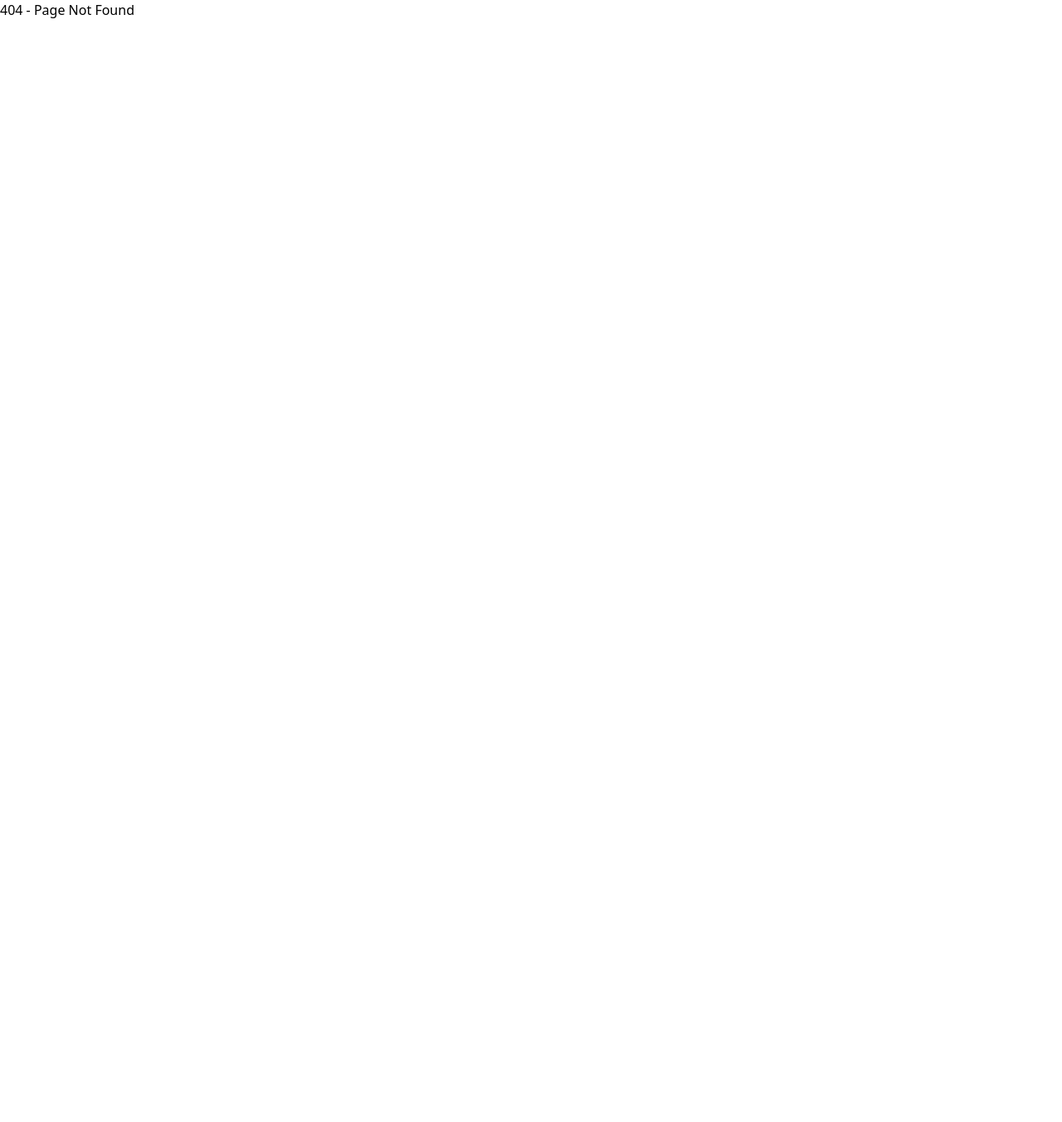
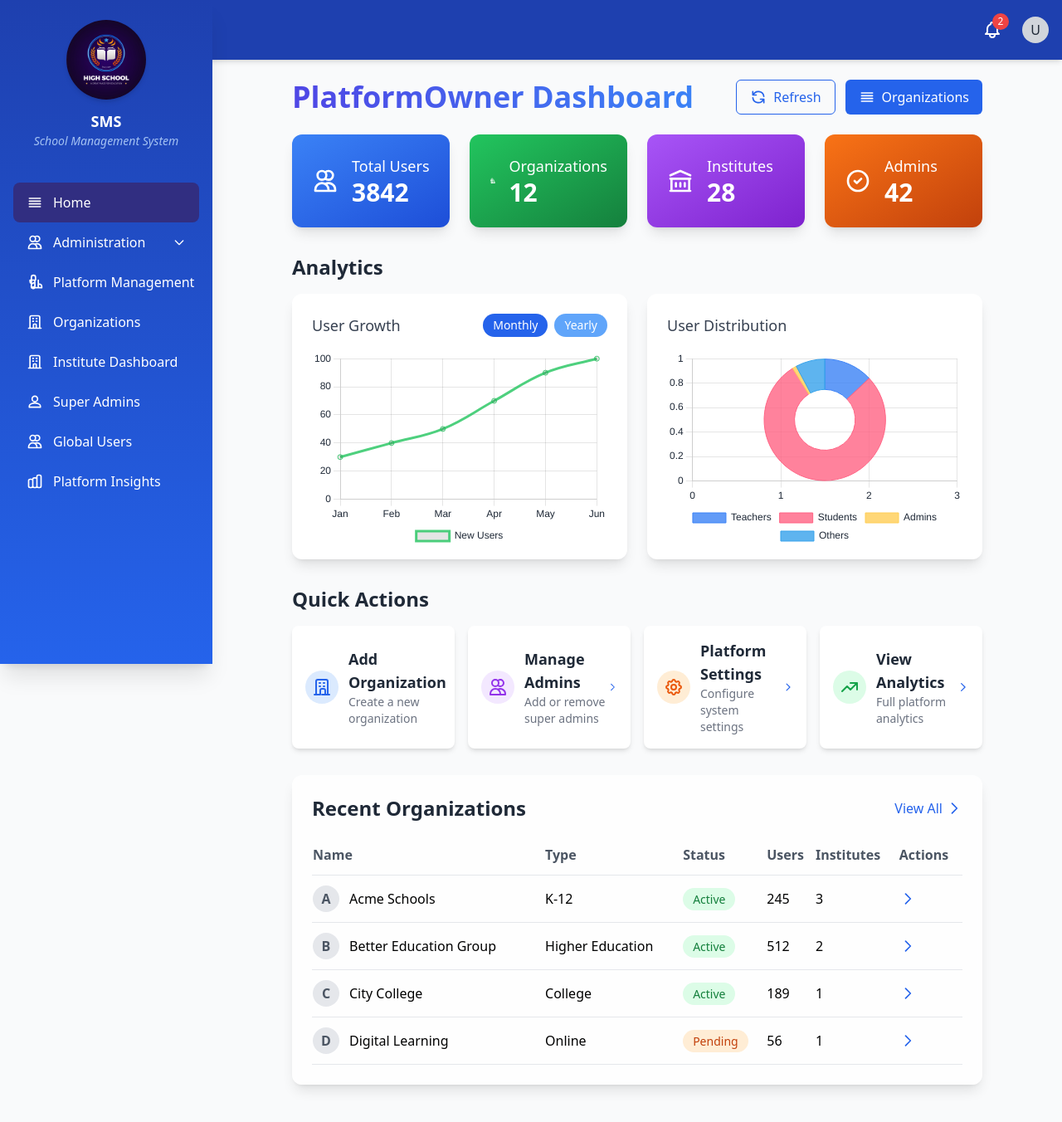
Before and after one commit to Umair-Amjad/myclass2, a React (Vite) app: page / in a window 1280 px wide. Before the commit this address had no page. Shown: the top 1352 px of the page at 83% size. Before the commit the page ends 800 px from the top, so only its background shows below. Built offline with nearby package versions, Linux system fonts and the light colour scheme.

Commit message:
integrate the dashboardheader into adminsidebar component and delete the dashboardheader

```diff
--- a/src/App.jsx
+++ b/src/App.jsx
@@ -8,12 +8,14 @@ import EditOrganization from "./pages/organization/EditOrganization";
 import ViewInstitutes from "./pages/organization/ViewInstitutes";
 import InstituteDashboard from "./pages/dashboard/InstituteDashboard";
 import AddInstitute from "./pages/organization/AddInstitute";
+import Platforminsite from "./pages/organization/Platforminsite";
 
 const App = () => {
   return (
     <Router>
       <Routes>
-        <Route path="/dashboard" element={<AdminDashboard />} />
+        {/* plateform owner */}
+        <Route path="/" element={<AdminDashboard />} />
         <Route path="/organizations" element={<OrganizationManagement />} />
         <Route path="/organizations/add" element={<OrganizationAdd />} />
         <Route path="/organizations/:id" element={<OrganizationDetails />} />
@@ -24,7 +26,11 @@ const App = () => {
           path="/organizations/:id/institutes"
           element={<ViewInstitutes />}
         />
+        <Route path="/platform-insights" element={<Platforminsite />} />
         {/* <Route path="/" element={<AdminDashboard />} /> */}
+
+        {/* organization routes */}
+
         <Route path="*" element={<div>404 - Page Not Found</div>} />
       </Routes>
     </Router>
--- a/src/components/layout/AdminSidebar.jsx
+++ b/src/components/layout/AdminSidebar.jsx
@@ -1,7 +1,7 @@
 import React, { useState } from "react";
 import { NavLink } from "react-router-dom";
 import logo from "../../assets/image.jpg";
-// Props are comes from AdminDashboard
+
 const AdminSidebar = ({ isOpen, toggleSidebar }) => {
   // State to manage submenu visibility
   const [isAdminOpen, setIsAdminOpen] = useState(false);
@@ -20,11 +20,63 @@ const AdminSidebar = ({ isOpen, toggleSidebar }) => {
 
   return (
     <>
+      {/* Header */}
+      <header className="fixed top-0 left-0 w-full bg-blue-800 text-white p-4 flex justify-between items-center shadow-md z-10">
+        {/* Hamburger Icon for Mobile */}
+        <div className="flex items-center">
+          <button
+            onClick={toggleSidebar}
+            className="md:hidden p-2 focus:outline-none"
+          >
+            <svg
+              className="w-6 h-6"
+              fill="none"
+              stroke="currentColor"
+              viewBox="0 0 24 24"
+              xmlns="http://www.w3.org/2000/svg"
+            >
+              <path
+                strokeLinecap="round"
+                strokeLinejoin="round"
+                strokeWidth="2"
+                d="M4 6h16M4 12h16M4 18h16"
+              />
+            </svg>
+          </button>
+        </div>
+
+        {/* Right Side: Notifications and User Profile */}
+        <div className="flex items-center space-x-4">
+          <button className="relative p-2">
+            <svg
+              className="w-6 h-6"
+              fill="none"
+              stroke="currentColor"
+              viewBox="0 0 24 24"
+              xmlns="http://www.w3.org/2000/svg"
+            >
+              <path
+                strokeLinecap="round"
+                strokeLinejoin="round"
+                strokeWidth="2"
+                d="M15 17h5l-1.405-1.405A2.032 2.032 0 0118 14.158V11a6.002 6.002 0 00-4-5.659V5a2 2 0 10-4 0v.341C7.67 6.165 6 8.388 6 11v3.159c0 .538-.214 1.055-.595 1.436L4 17h5m6 0v1a3 3 0 11-6 0v-1m6 0H9"
+              />
+            </svg>
+            <span className="absolute top-0 right-0 bg-red-500 text-white text-xs rounded-full h-5 w-5 flex items-center justify-center">
+              2
+            </span>
+          </button>
+          <div className="flex items-center justify-center w-8 h-8 rounded-full bg-gray-300">
+            <span className="text-gray-800 font-medium">U</span>
+          </div>
+        </div>
+      </header>
+
       {/* Sidebar */}
       <aside
-        className={`fixed inset-y-0 left-0 w-70 bg-gradient-to-b from-indigo-800 to-blue-600 text-white transform ${
+        className={`fixed inset-y-0 left-0 w-64 !bg-gradient-to-b !from-blue-800 !to-blue-600 text-white transform ${
           isOpen ? "translate-x-0" : "-translate-x-full"
-        } md:translate-x-0 transition-transform duration-300 ease-in-out z-50 card-glass shadow-xl`}
+        } md:translate-x-0 transition-transform duration-300 ease-in-out z-50 shadow-xl mt-16 md:mt-0`}
       >
         <div className="p-6 flex flex-col items-center">
           <img
@@ -36,29 +88,11 @@ const AdminSidebar = ({ isOpen, toggleSidebar }) => {
           <p className="text-sm text-blue-200 font-light italic animate-pulse">
             School Management System
           </p>
-          <button
-            className="md:hidden absolute top-4 right-4 text-white"
-            onClick={toggleSidebar}
-          >
-            <svg
-              className="w-6 h-6"
-              fill="none"
-              stroke="currentColor"
-              viewBox="0 0 24 24"
-            >
-              <path
-                strokeLinecap="round"
-                strokeLinejoin="round"
-                strokeWidth="2"
-                d="M6 18L18 6M6 6l12 12"
-              />
-            </svg>
-          </button>
         </div>
         <nav className="mt-4 px-4">
           {/* Dashboard */}
           <NavLink
-            to="/dashboard"
+            to="/"
             className={({ isActive }) =>
               `flex items-center space-x-3 py-3 px-4 rounded-lg ${
                 isActive ? "bg-indigo-900" : "hover:bg-indigo-700"
@@ -80,7 +114,7 @@ const AdminSidebar = ({ isOpen, toggleSidebar }) => {
                 d="M4 6h16M4 10h16M4 14h16M4 18h16"
               />
             </svg>
-            <span>Dashboard</span>
+            <span>Home</span>
           </NavLink>
 
           {/* Administration with Submenu */}
@@ -195,8 +229,8 @@ const AdminSidebar = ({ isOpen, toggleSidebar }) => {
                     d="M17 20h5v-2a3 3 0 00-5.356-1.857M17 20H7v-2a3 3 0 005.356-1.857M17 20V9m-5 11V9m-5 11V9m5 11a3 3 0 01-5.356-1.857M7 9H5v2a3 3 0 005.356 1.857M7 9V5a3 3 0 016 0v4m-6 0h6"
                   />
                 </svg>
-
                 <span>Platform Management</span>
+              </div>
               <svg
                 className={`w-4 h-4 transform transition-transform duration-200 ${
                   isPlatformOpen ? "rotate-180" : "rotate-0"
@@ -212,7 +246,6 @@ const AdminSidebar = ({ isOpen, toggleSidebar }) => {
                   d="M19 9l-7 7-7-7"
                 />
               </svg>
-              </div>
             </button>
             {isPlatformOpen && (
               <div className="mt-1">
@@ -272,7 +305,7 @@ const AdminSidebar = ({ isOpen, toggleSidebar }) => {
                 <NavLink
                   to="/super-admins"
                   className={({ isActive }) =>
-                    `flex items-center space-x-3 py-2 px-4  mt-2 rounded-lg ${
+                    `flex items-center space-x-3 py-2 px-4 mt-2 rounded-lg ${
                       isActive ? "bg-indigo-900" : "hover:bg-indigo-700"
                     } transition-colors duration-200`
                   }
--- a/src/pages/dashboard/AdminDashboard.jsx
+++ b/src/pages/dashboard/AdminDashboard.jsx
@@ -2,7 +2,7 @@ import React, { useEffect, useState } from "react";
 import { useDispatch, useSelector } from "react-redux";
 import { fetchDashboardMetrics } from "../../store/slices/dashboardSlice";
 import AdminSidebar from "../../components/layout/AdminSidebar";
-import DashboardHeader from "../../components/layout/DashboardHeader";
+// import DashboardHeader from "../../components/layout/DashboardHeader";
 import { Link, useNavigate } from "react-router-dom";
 import { Line, Doughnut } from "react-chartjs-2";
 import {
@@ -185,13 +185,13 @@ const AdminDashboard = () => {
       {/* Main Content */}
       <div className="flex-1 flex flex-col md:ml-64">
         {/* Header */}
-        <DashboardHeader isOpen={isOpen} toggleSidebar={toggleSidebar} />
+        {/* <DashboardHeader isOpen={isOpen} toggleSidebar={toggleSidebar} /> */}
 
         {/* Dashboard Content */}
         <main className="p-24 flex-1">
           <div className="flex justify-between items-center mb-6">
             <h1 className="text-4xl font-bold text-gray-800 bg-clip-text text-transparent bg-gradient-to-r from-indigo-600 to-blue-500">
-              Admin Dashboard
+              PlatformOwner Dashboard
             </h1>
             <div className="flex space-x-3">
               <button
--- a/src/pages/dashboard/InstituteDashboard.jsx
+++ b/src/pages/dashboard/InstituteDashboard.jsx
@@ -2,7 +2,7 @@ import React, { useEffect, useState } from "react";
 import { useDispatch, useSelector } from "react-redux";
 import { fetchDashboardMetrics } from "../../store/slices/dashboardSlice";
 import AdminSidebar from "../../components/layout/AdminSidebar";
-import DashboardHeader from "../../components/layout/DashboardHeader";
+// import DashboardHeader from "../../components/layout/DashboardHeader";
 import { Link } from "react-router-dom";
 import { Bar, Doughnut, Line } from "react-chartjs-2";
 import {
@@ -34,7 +34,6 @@ ChartJS.register(
 const InstituteDashboard = () => {
   const dispatch = useDispatch();
   const { metrics, loading, error } = useSelector((state) => state.dashboard);
-  const { institutes } = useSelector((state) => state.institute);
   const [isOpen, setIsOpen] = useState(false);
   const [growthPeriod, setGrowthPeriod] = useState("Monthly");
 
@@ -47,6 +46,13 @@ const InstituteDashboard = () => {
   // Handle Refresh button click
   const handleRefresh = () => {
     dispatch(fetchDashboardMetrics());
+  };
+
+  // Handle Add institue button click
+  const handleOrganization = () => {
+    console.log(
+      "Organization button clicked - functionality to be implemented"
+    );
   };
 
   // Chart Options
@@ -123,6 +129,42 @@ const InstituteDashboard = () => {
     ],
   };
 
+  // Dummy data for recent institutes (replace with actual data from metrics if available)
+  const recentInstitutes = [
+    {
+      id: 1,
+      name: "Institute A",
+      type: "K-12",
+      status: "Active",
+      students: 350,
+      classes: 15,
+    },
+    {
+      id: 2,
+      name: "Institute B",
+      type: "Higher Education",
+      status: "Active",
+      students: 500,
+      classes: 20,
+    },
+    {
+      id: 3,
+      name: "Institute C",
+      type: "College",
+      status: "Pending",
+      students: 200,
+      classes: 10,
+    },
+    {
+      id: 4,
+      name: "Institute D",
+      type: "Online",
+      status: "Active",
+      students: 150,
+      classes: 8,
+    },
+  ];
+
   return (
     <div className="min-h-screen bg-gray-50 flex">
       {/* Sidebar */}
@@ -131,7 +173,7 @@ const InstituteDashboard = () => {
       {/* Main Content */}
       <div className="flex-1 flex flex-col md:ml-64">
         {/* Header */}
-        <DashboardHeader isOpen={isOpen} toggleSidebar={toggleSidebar} />
+        {/* <DashboardHeader isOpen={isOpen} toggleSidebar={toggleSidebar} /> */}
 
         {/* Dashboard Content */}
         <main className="p-24 flex-1">
@@ -160,8 +202,8 @@ const InstituteDashboard = () => {
                 </svg>
                 Refresh
               </button>
-              <Link
-                to="/institutes/add"
+              <button
+                onClick={handleOrganization}
                 className="flex items-center px-4 py-2 bg-blue-600 text-white rounded-md hover:bg-blue-700 transition-colors"
               >
                 <svg
@@ -179,7 +221,7 @@ const InstituteDashboard = () => {
                   />
                 </svg>
                 Add Institute
-              </Link>
+              </button>
             </div>
           </div>
 
@@ -524,8 +566,14 @@ const InstituteDashboard = () => {
                 </tr>
               </thead>
               <tbody>
-                {institutes.length > 0 ? (
-                  institutes.map((institute) => (
+                {loading ? (
+                  <tr>
+                    <td colSpan="6" className="py-4 text-center text-gray-500">
+                      Loading...
+                    </td>
+                  </tr>
+                ) : recentInstitutes && recentInstitutes.length > 0 ? (
+                  recentInstitutes.map((institute) => (
                     <tr
                       key={institute.id}
                       className="border-b hover:bg-gray-50 transition-colors"
--- a/src/pages/organization/AddInstitute.jsx
+++ b/src/pages/organization/AddInstitute.jsx
@@ -6,7 +6,6 @@ import "react-toastify/dist/ReactToastify.css";
 import { Formik, Form, Field, ErrorMessage } from "formik";
 import * as Yup from "yup";
 import AdminSidebar from "../../components/layout/AdminSidebar";
-import DashboardHeader from "../../components/layout/DashboardHeader";
 import { addInstitute } from "../../store/slices/instituteSlice";
 
 // Yup validation schema
@@ -73,7 +72,7 @@ const AddInstitute = () => {
       {/* Main Content */}
       <div className="flex-1 flex flex-col md:ml-64">
         {/* Header */}
-        <DashboardHeader isOpen={isOpen} toggleSidebar={toggleSidebar} />
+
 
         {/* Form Content */}
         <main className="p-24 flex-1">
--- a/src/pages/organization/EditOrganization.jsx
+++ b/src/pages/organization/EditOrganization.jsx
@@ -1,7 +1,7 @@
 import React, { useState, useEffect } from "react";
 import { useParams, useNavigate } from "react-router-dom";
 import AdminSidebar from "../../components/layout/AdminSidebar";
-import DashboardHeader from "../../components/layout/DashboardHeader";
+
 
 const EditOrganization = () => {
   const { id } = useParams(); // Get the organization ID from the URL
@@ -83,7 +83,7 @@ const EditOrganization = () => {
       {/* Main Content */}
       <div className="flex-1 flex flex-col md:ml-64">
         {/* Header */}
-        <DashboardHeader isOpen={isOpen} toggleSidebar={toggleSidebar} />
+
 
         {/* Edit Organization Form */}
         <main className="p-24 flex-1">
--- a/src/pages/organization/OrganizationAdd.jsx
+++ b/src/pages/organization/OrganizationAdd.jsx
@@ -3,7 +3,6 @@ import { Formik, Form, Field, ErrorMessage } from "formik";
 import * as Yup from "yup";
 import { Link, useNavigate } from "react-router-dom";
 import AdminSidebar from "../../components/layout/AdminSidebar";
-import DashboardHeader from "../../components/layout/DashboardHeader";
 
 // Yup validation schema
 const validationSchema = Yup.object({
@@ -71,8 +70,7 @@ const OrganizationAdd = () => {
 
       {/* Main Content */}
       <div className="flex-1 flex flex-col md:ml-64">
-        {/* Header */}
-        <DashboardHeader isOpen={isOpen} toggleSidebar={toggleSidebar} />
+
 
         {/* Form Content */}
         <main className="p-24 flex-1">
--- a/src/pages/organization/OrganizationDetails.jsx
+++ b/src/pages/organization/OrganizationDetails.jsx
@@ -1,7 +1,7 @@
 import React, { useState, useEffect } from "react";
 import { Link, useParams, useNavigate } from "react-router-dom";
 import AdminSidebar from "../../components/layout/AdminSidebar";
-import DashboardHeader from "../../components/layout/DashboardHeader";
+
 
 const OrganizationDetails = () => {
   const { id } = useParams();
@@ -52,8 +52,7 @@ const OrganizationDetails = () => {
         }`}
       >
         <div className="ml-48">
-          {/* Header */}
-          <DashboardHeader isOpen={isOpen} toggleSidebar={toggleSidebar} />
+
         </div>
         {/* Organization Details Content */}
         <main className="p-24 flex-1 max-w-6xl mx-auto">
--- a/src/pages/organization/OrganizationManagement.jsx
+++ b/src/pages/organization/OrganizationManagement.jsx
@@ -1,7 +1,6 @@
 import React, { useState, useEffect, useRef, useCallback } from "react";
 import { Link } from "react-router-dom";
 import AdminSidebar from "../../components/layout/AdminSidebar";
-import DashboardHeader from "../../components/layout/DashboardHeader";
 
 const OrganizationManagement = () => {
   const [isOpen, setIsOpen] = useState(false);
@@ -170,9 +169,6 @@ const OrganizationManagement = () => {
 
       {/* Main Content */}
       <div className="flex-1 flex flex-col md:ml-64">
-        {/* Header */}
-        <DashboardHeader isOpen={isOpen} toggleSidebar={toggleSidebar} />
-
         {/* Organization Management Content */}
         <main className="p-24 flex-1">
           <div className="flex justify-between items-center mb-6">
--- /dev/null
+++ b/src/pages/organization/Platforminsite.jsx
@@ -0,0 +1,7 @@
+import React from "react";
+
+const Platforminsite = () => {
+  return <div>platforminsite</div>;
+};
+
+export default Platforminsite;
--- a/src/pages/organization/ViewInstitutes.jsx
+++ b/src/pages/organization/ViewInstitutes.jsx
@@ -1,7 +1,7 @@
 import React, { useState, useEffect } from "react";
 import { Link, useParams, useNavigate } from "react-router-dom";
 import AdminSidebar from "../../components/layout/AdminSidebar";
-import DashboardHeader from "../../components/layout/DashboardHeader";
+
 
 const ViewInstitutes = () => {
   const { id } = useParams(); // Get organization ID from URL
@@ -65,8 +65,7 @@ const ViewInstitutes = () => {
           isOpen ? "md:ml-64" : "md:ml-16"
         }`}
       >
-        {/* Header */}
-        <DashboardHeader isOpen={isOpen} toggleSidebar={toggleSidebar} />
+
 
         {/* Institutes Content */}
         <main className="py-24 px-0 max-w-6xl ml-64">
```
Also changed, not shown: src/components/layout/DashboardHeader.jsx (deleted, +0 -61 lines). Lines whose indentation alone changed are shown as unchanged.
